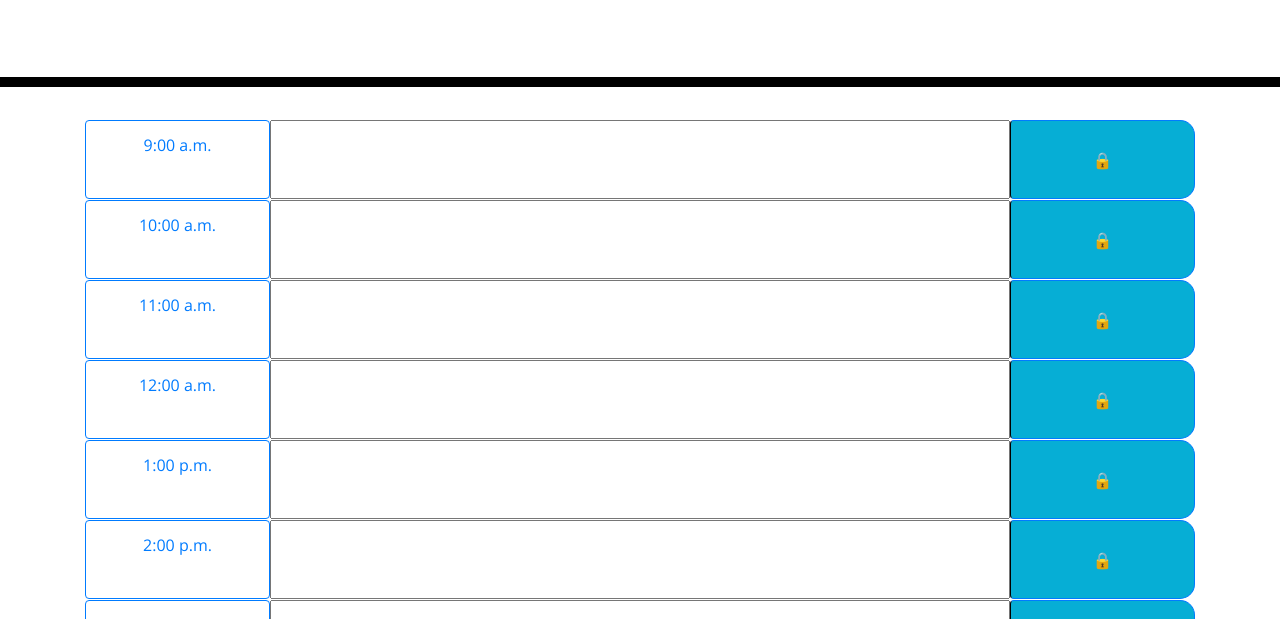
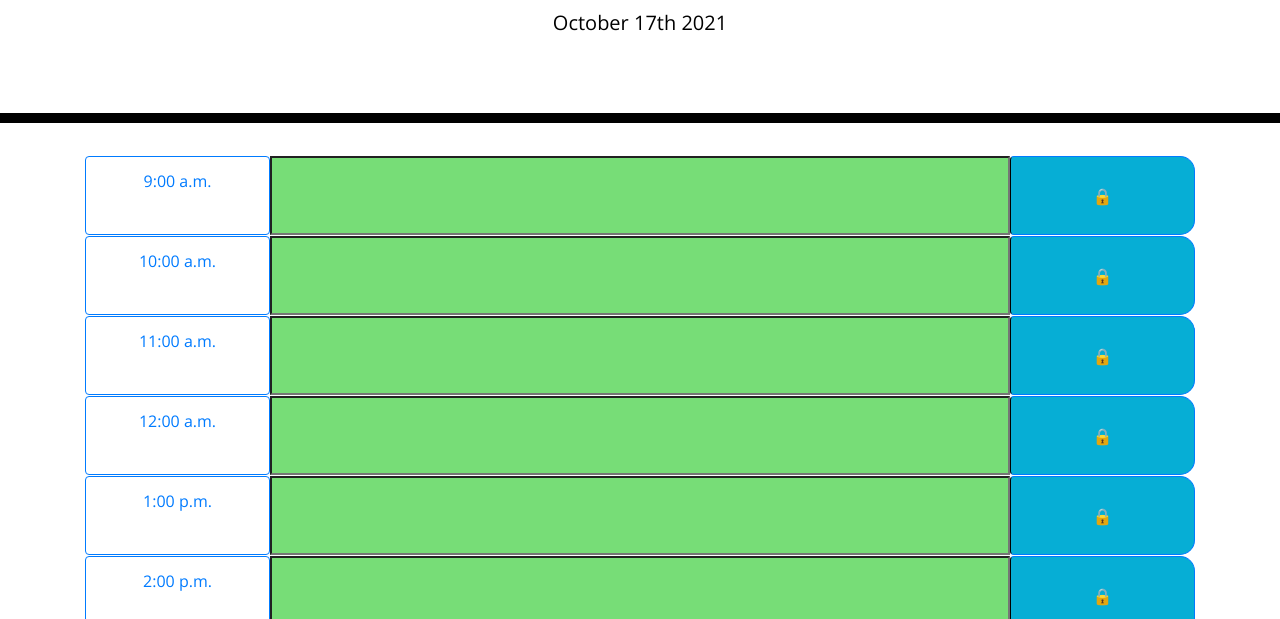
Before and after one commit to rakky21/apps, a plain HTML site: page index.html in a window 1280 px wide. Shown: the part 181-800 px from the top of the page. Drawn offline with nearby package versions, Linux system fonts and the light colour scheme.

Commit message:
linked the js document with the page to show the time and localstorage

```diff
--- a/index.html
+++ b/index.html
@@ -132,7 +132,7 @@
     <script src="https://code.jquery.com/jquery-3.4.1.min.js"></script>
     <script src="https://code.jquery.com/jquery-3.5.0.js"></script>
     <script src="https://cdnjs.cloudflare.com/ajax/libs/moment.js/2.24.0/moment.min.js"></script>
-    <script src="./assets/script.js"></script>
+    <script src="./assets/js/script.js"></script>
 </body>
 
 </html>
```
